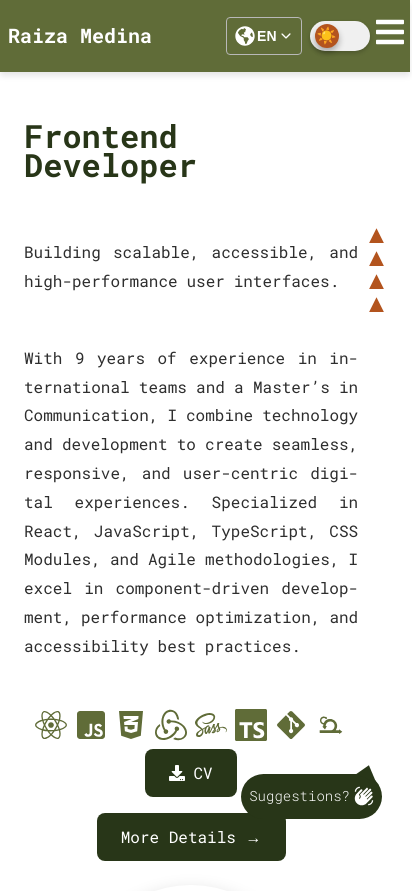
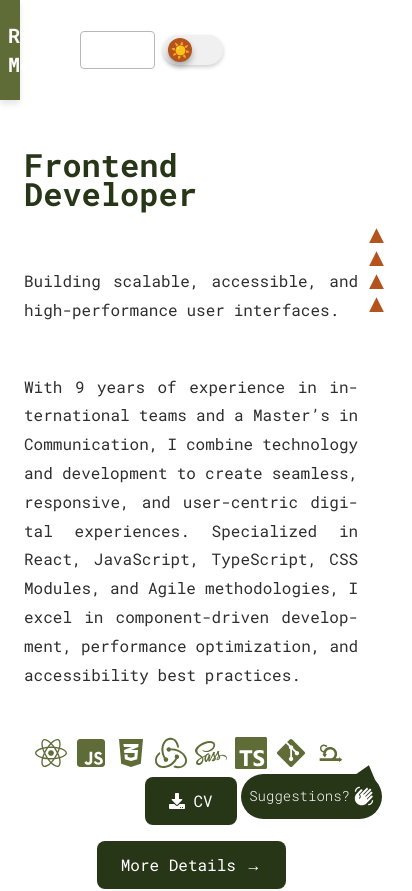
Before and after one commit to raimedina/portfolio, a React (Create React App) app: page /en in a window 390 px wide. Shown: the top 891 px of the page, 412 px wide, since content can reach past the window. Built offline with nearby package versions, Linux system fonts and the light colour scheme.

Commit message:
improve header

```diff
--- a/src/components/Layout/Header/Header.module.css
+++ b/src/components/Layout/Header/Header.module.css
@@ -10,7 +10,7 @@
   position: sticky;
   top: 0;
   z-index: var(--z-index-header);
-  width: 105%;
+  width: 100%;
   box-shadow: 0 4px 6px var(--shadow-color);
   transition: background-color 0.3s ease, color 0.3s ease;
 }
@@ -43,6 +43,9 @@
 
 
 @media (max-width: 1024px) {
+  .header {
+   width: 5%;
+  }
   .navbar {
     display: none;
   }
```
